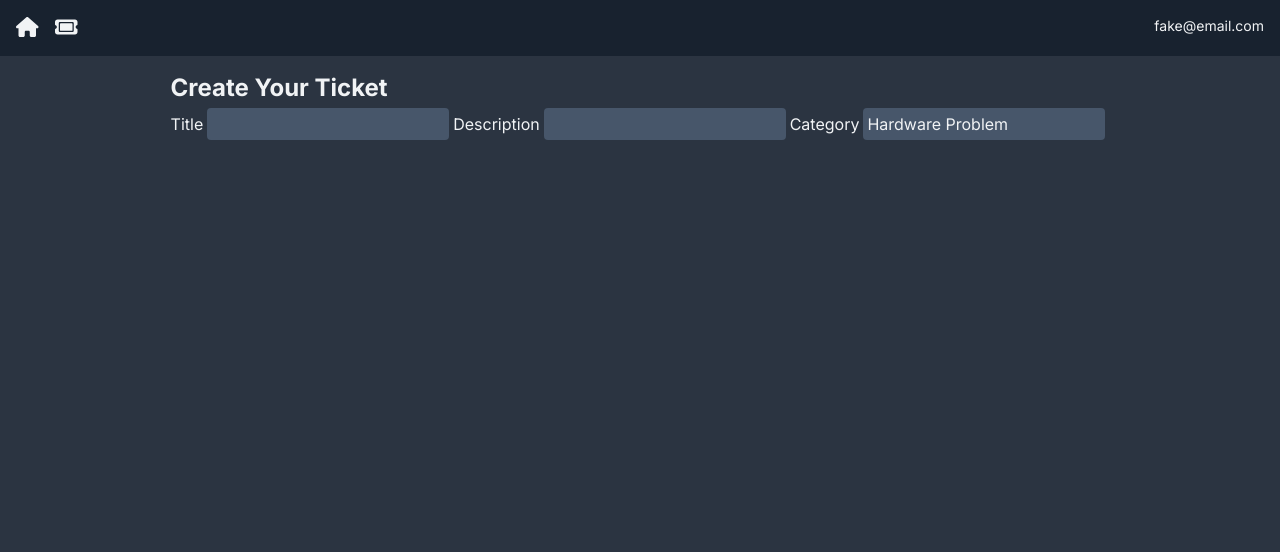
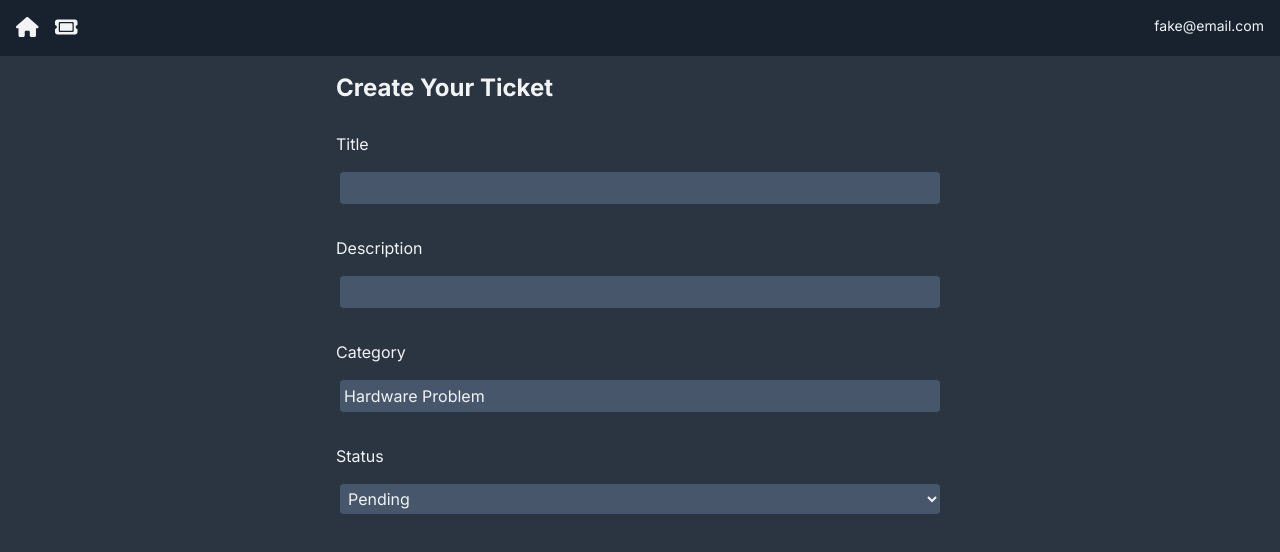
Before and after one commit to senhorgomes/next-mongodb, a Next.js app: page /ticket-page/new in a window 1280 px wide. Shown: the top 552 px of the page. Built offline with nearby package versions, Linux system fonts and the light colour scheme.

Commit message:
Add selector for status

```diff
--- a/app/(components)/TicketForm.jsx
+++ b/app/(components)/TicketForm.jsx
@@ -12,20 +12,24 @@ const TicketForm = () => {
         category: "Hardware Problem",
         priority: 1,
         progress: 0,
-        status: "not started",
-        active: true,
+        status: "Pending",
     };
 
     const [formData, setFormData] = useState(baseTicket);
 
     const handleChange = (e) => {
         const { name, value } = e.target;
+        console.log(e.target.value)
         setFormData((prev) => ({ ...prev, [name]: value }))
+        console.log(formData)
     }
 
+    const handleSubmit = () => {
+        // Submit Data
+    }
     return (
         <div className="flex justify-center">
-            <form>
+            <form className="flex flex-col gap-3 w-1/2" method="POST" onSubmit={handleSubmit}>
                 <h3>Create Your Ticket</h3>
                 <label>Title</label>
                 <input
@@ -34,7 +38,7 @@ const TicketForm = () => {
                     type="text"
                     value={formData.title}
                     onChange={handleChange}
-                    required="true"
+                    required={true}
                 />
                 <label>Description</label>
                 <input
@@ -43,7 +47,7 @@ const TicketForm = () => {
                     type="text"
                     value={formData.description}
                     onChange={handleChange}
-                    required="true"
+                    required={true}
                 />
                 <label>Category</label>
                 <input
@@ -52,8 +56,19 @@ const TicketForm = () => {
                     type="text"
                     value={formData.category}
                     onChange={handleChange}
-                    required="true"
+                    required={true}
                 />
+                <label>Status</label>
+                <select
+                    id="status"
+                    name="status"
+                    onChange={handleChange}
+                    required={true}
+                >
+                    <option defaultValue="true" value="Pending">Pending</option>
+                    <option value="Started">Started</option>
+                    <option value="Completed">Completed</option>
+                    </select>
             </form>
 
         </div>
```
